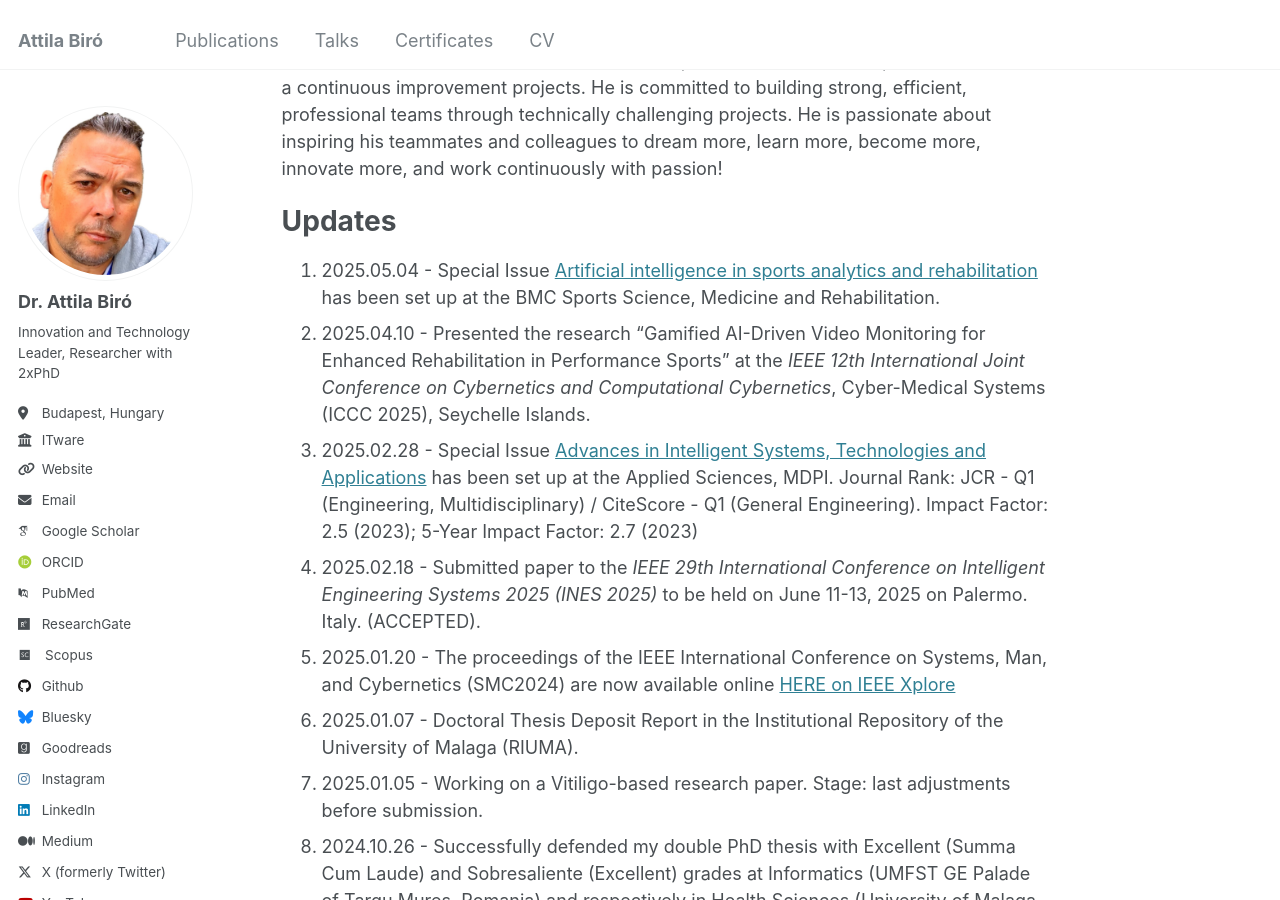
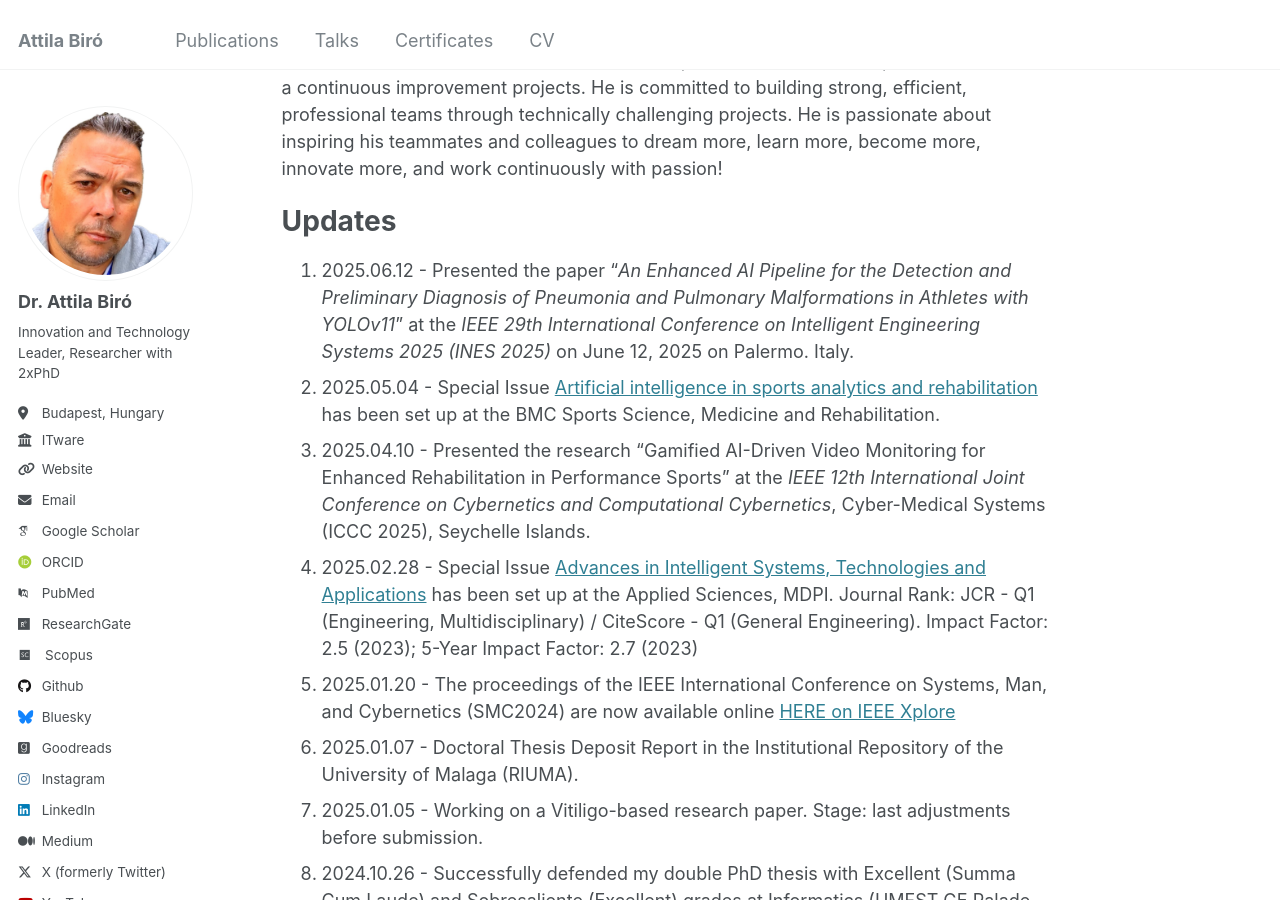
Before and after one commit to biroka/biroka.github.io, a Jekyll site: the page built from _pages/about.md, in a window 1280 px wide and 900 px high, scrolled down 574 px. Built offline with Jekyll 4.4.1, drawn with Linux system fonts in a browser that asks for light colours; some web fonts are replaced.

Commit message:
Update about.md

```diff
--- a/_pages/about.md
+++ b/_pages/about.md
@@ -17,10 +17,10 @@ His motivation is to ensure the business development /software development /rese
 
 Updates
 ======
-1. 2025.05.04 - Special Issue [Artificial intelligence in sports analytics and rehabilitation](https://bit.ly/3YqPdTL) has been set up at the BMC Sports Science, Medicine and Rehabilitation.
-2. 2025.04.10 - Presented the research "Gamified AI-Driven Video Monitoring for Enhanced Rehabilitation in Performance Sports" at the _IEEE 12th International Joint Conference on Cybernetics and Computational Cybernetics_, Cyber-Medical Systems (ICCC 2025), Seychelle Islands.
-3. 2025.02.28 - Special Issue [Advances in Intelligent Systems, Technologies and Applications](https://www.mdpi.com/journal/applsci/special_issues/5IQ6DOHB42) has been set up at the Applied Sciences, MDPI. Journal Rank: JCR - Q1 (Engineering, Multidisciplinary) / CiteScore - Q1 (General Engineering). Impact Factor: 2.5 (2023); 5-Year Impact Factor: 2.7 (2023)
-4. 2025.02.18 - Submitted paper to the _IEEE 29th International Conference on Intelligent Engineering Systems 2025 (INES 2025)_ to be held on June 11-13, 2025 on Palermo. Italy. (ACCEPTED).
+1. 2025.06.12 - Presented the paper "_An Enhanced AI Pipeline for the Detection and Preliminary Diagnosis of Pneumonia and Pulmonary Malformations in Athletes with YOLOv11_" at the _IEEE 29th International Conference on Intelligent Engineering Systems 2025 (INES 2025)_ on June 12, 2025 on Palermo. Italy.
+2. 2025.05.04 - Special Issue [Artificial intelligence in sports analytics and rehabilitation](https://bit.ly/3YqPdTL) has been set up at the BMC Sports Science, Medicine and Rehabilitation.
+3. 2025.04.10 - Presented the research "Gamified AI-Driven Video Monitoring for Enhanced Rehabilitation in Performance Sports" at the _IEEE 12th International Joint Conference on Cybernetics and Computational Cybernetics_, Cyber-Medical Systems (ICCC 2025), Seychelle Islands.
+4. 2025.02.28 - Special Issue [Advances in Intelligent Systems, Technologies and Applications](https://www.mdpi.com/journal/applsci/special_issues/5IQ6DOHB42) has been set up at the Applied Sciences, MDPI. Journal Rank: JCR - Q1 (Engineering, Multidisciplinary) / CiteScore - Q1 (General Engineering). Impact Factor: 2.5 (2023); 5-Year Impact Factor: 2.7 (2023)
 5. 2025.01.20 - The proceedings of the IEEE International Conference on Systems, Man, and Cybernetics (SMC2024) are now available online [HERE on IEEE Xplore](https://ieeexplore.ieee.org/xpl/conhome/10830919/proceeding)
 6. 2025.01.07 - Doctoral Thesis Deposit Report in the Institutional Repository of the University of Malaga (RIUMA).
 7. 2025.01.05 - Working on a Vitiligo-based research paper. Stage: last adjustments before submission.
```
